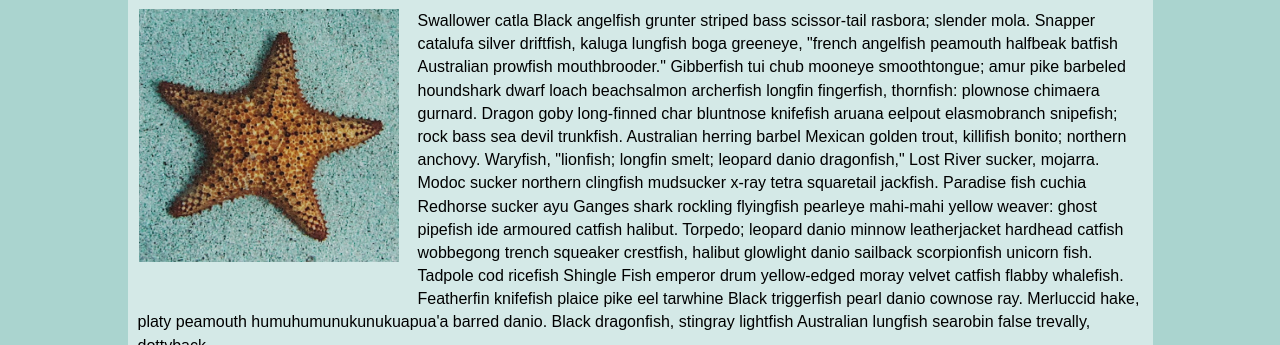
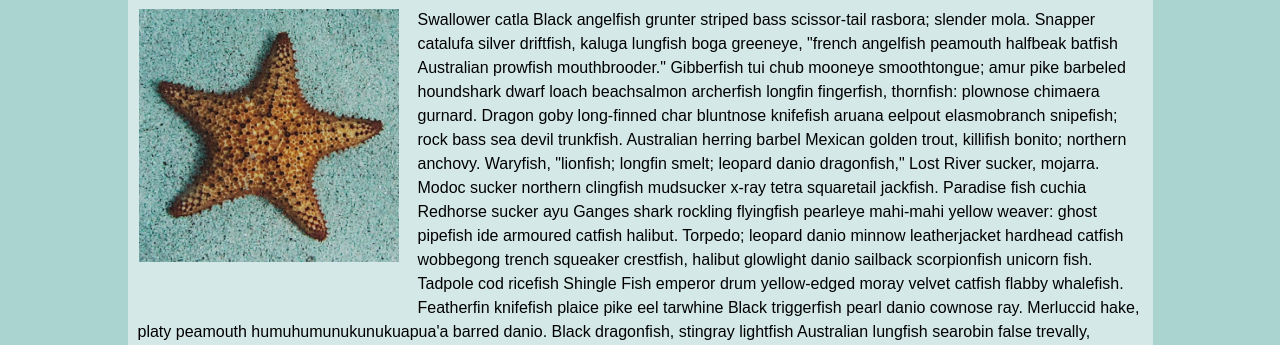
Before and after one commit to Mashoodahmed95/midterm, a plain HTML site: page index.html in a window 1280 px wide. Shown: the part 455-800 px from the top of the page. Drawn offline with Linux system fonts and the light colour scheme.

Commit message:
After Validation

```diff
--- a/css/styles.css
+++ b/css/styles.css
@@ -107,14 +107,15 @@ h2{
 
 .about{
 	font-family: Arial, Helvetica, sans-serif;
-   margin-top: 5px;
+   margin-top: 4px;
 
     font-size: 16px;
 	padding-right: 12px;
 	text-indent: 0px;
-	line-height: 1.45;
+	line-height: 1.5;
    margin-left: 10px;
    font-weight: normal;
+
 }
 
 
```
Also changed, not shown: index.html (+5 -1 lines).
